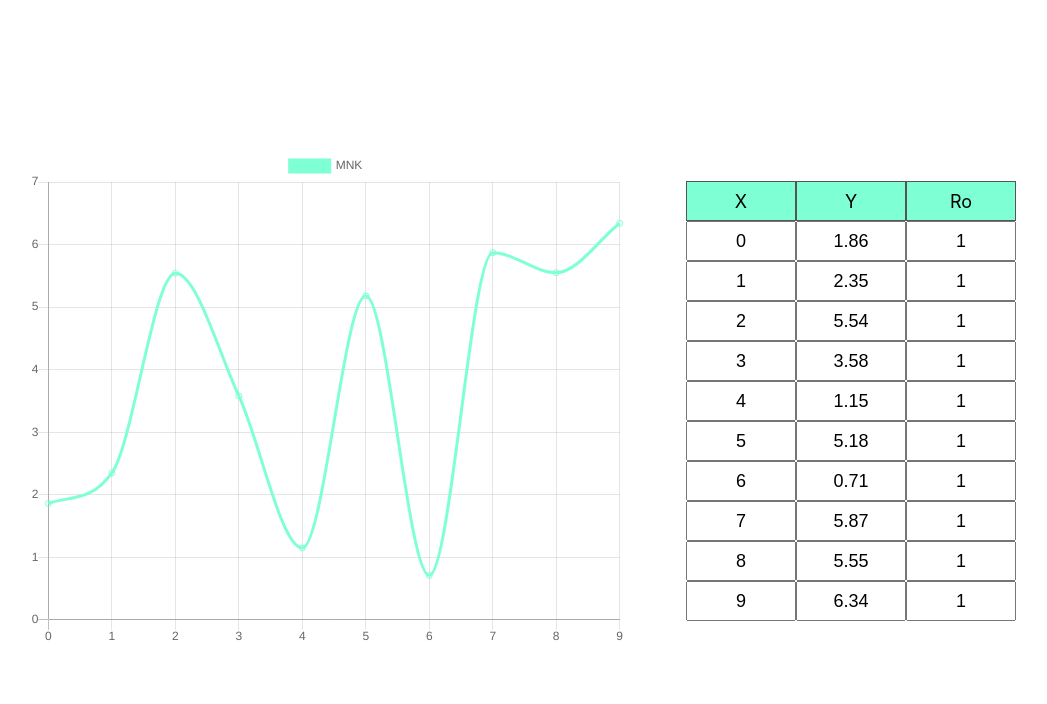
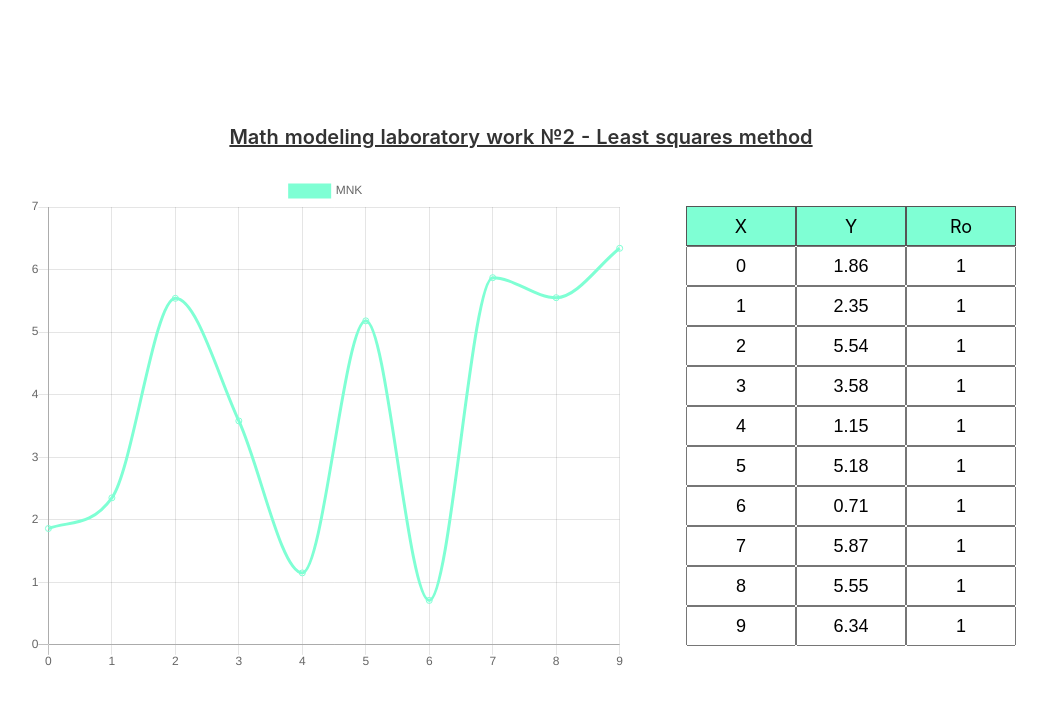
Before and after one commit to cadaverine/mnk-lab, a Nuxt app: page / in a window 1280 px wide. Shown: the top 704 px of the page, without its empty margins (119-1166 px from the left). Built offline with nearby package versions, Linux system fonts and the light colour scheme.

Commit message:
feat(index.vue): add header

```diff
--- a/pages/index.vue
+++ b/pages/index.vue
@@ -1,5 +1,6 @@
 <template>
   <section class="container">
+    <Header class="header">Math modeling laboratory work №2 - Least squares method</Header>
     <div class="wrapper">
       <Chart
         :points="points"
@@ -38,9 +39,18 @@ export default {
 .container {
   min-height: 100vh;
   display: flex;
+  flex-direction: column;
   justify-content: center;
   align-items: center;
   text-align: center;
+}
+
+.header {
+  height: 50px;
+  font-size: 20px;
+  font-weight: 600;
+  text-decoration-line: underline;
+  color: #333;
 }
 
 .title {
```
